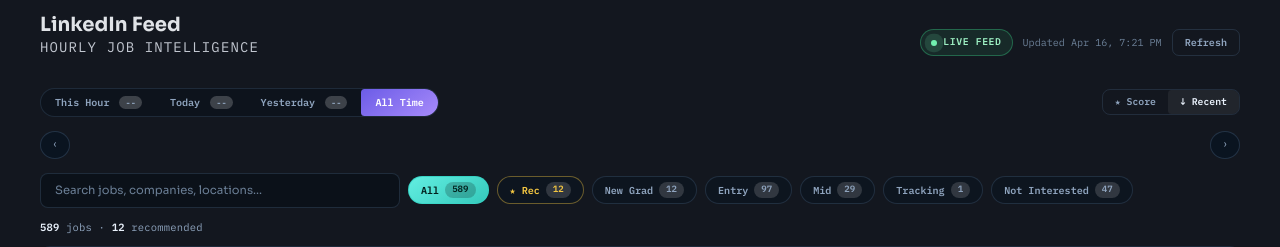
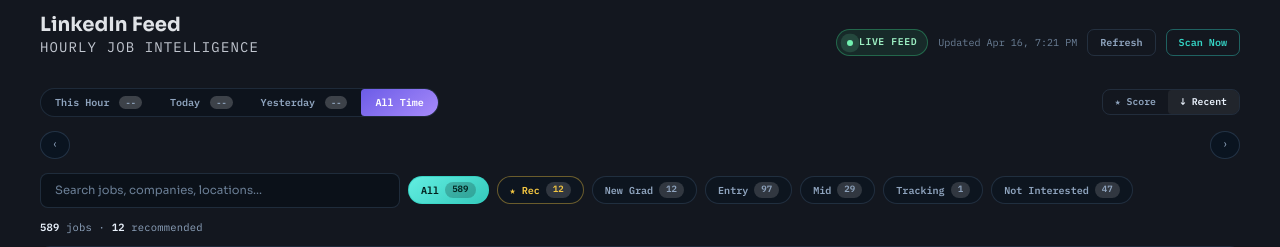
Before and after one commit to kiiriis/JobFlow, a Flask app: page /linkedin in a window 1280 px wide. Shown: the part 49-296 px from the top of the page. Run offline with Flask 3, Linux system fonts and the light colour scheme; data that the repository does not hold is empty; some libraries are stand-ins or nearby versions.

Commit message:
Scan Now button on LinkedIn feed with auto-merge into store
- Added Scan Now button that triggers LinkedIn scan directly from
  the feed page, polls for completion, and auto-refreshes the list
- Scan results now merge into linkedin_jobs.json so new jobs appear
  in the correct time bucket immediately
- Fixed description_preview in web scan from 200 to 2000 chars

Co-Authored-By: Claude Opus 4.6 (1M context) <noreply@anthropic.com>

```diff
--- a/jobflow/web/__init__.py
+++ b/jobflow/web/__init__.py
@@ -621,7 +621,7 @@ def _run_scan(config, platforms, hours, new_only):
                 "competition": filt.competition,
                 "variant": filt.resume_variant,
                 "reason": filt.reason,
-                "description_preview": job.description[:200] if job.description else "",
+                "description_preview": job.description[:2000] if job.description else "",
                 "date_posted": getattr(job, "date_posted", ""),
             })
 
@@ -629,6 +629,19 @@ def _run_scan(config, platforms, hours, new_only):
         config["output_dir"].mkdir(parents=True, exist_ok=True)
         results_path.write_text(json.dumps(output, indent=2))
         scan_state["results"] = output
+
+        # Merge into linkedin_jobs.json so new jobs appear in the feed
+        try:
+            store_path = config["_root"] / "data" / "ci" / "linkedin_jobs.json"
+            store = load_store(store_path)
+            store = merge_scan_results(store, output)
+            store = prune_old_jobs(store)
+            for key in store.get("jobs", {}):
+                store["jobs"][key] = backfill_job(store["jobs"][key])
+            save_store(store_path, store)
+            scan_state["new_jobs"] = len(output)
+        except Exception:
+            pass
 
     except Exception as e:
         scan_state["error"] = str(e)
--- a/jobflow/web/templates/linkedin.html
+++ b/jobflow/web/templates/linkedin.html
@@ -184,6 +184,9 @@ tr.dismissing { opacity:0.3; transition:opacity 300ms; }
 /* Refresh button */
 .li-refresh { display: inline-flex; align-items: center; gap: 5px; padding: 5px 12px; border-radius: 7px; border: 1px solid rgba(70,96,125,0.35); background: transparent; color: #8fa4be; font-size: 0.72rem; font-weight: 600; font-family: "IBM Plex Mono", monospace; cursor: pointer; transition: all 150ms; }
 .li-refresh:hover { border-color: var(--pico-primary); color: #e9f1fb; }
+.li-scan-btn { border-color: rgba(52,211,196,0.4); color: #34d3c4; }
+.li-scan-btn:hover { border-color: #34d3c4; color: #7ef5ea; }
+.li-scan-btn:disabled { opacity: 0.5; cursor: not-allowed; }
 
 /* ── Time Tabs ── */
 .time-bar { display: flex; align-items: center; gap: 12px; margin-bottom: 14px; flex-wrap: wrap; }
@@ -230,6 +233,9 @@ tr.dismissing { opacity:0.3; transition:opacity 300ms; }
                     hx-swap="innerHTML"
                     hx-on::after-request="triggerFilter(); showToast('Refreshed')">
                 Refresh
+            </button>
+            <button class="li-refresh li-scan-btn" onclick="scanNow(this)">
+                Scan Now
             </button>
         </div>
     </div>
@@ -375,6 +381,27 @@ function setTime(val) {
     triggerFilter();
 }
 
+function scanNow(btn) {
+    btn.disabled = true;
+    btn.textContent = 'Scanning...';
+    fetch('/api/scan/trigger', {
+        method: 'POST',
+        headers: {'Content-Type': 'application/x-www-form-urlencoded'},
+        body: 'platform=linkedin&hours=1&new_only=true'
+    }).then(function() {
+        var poll = setInterval(function() {
+            fetch('/api/scan/status').then(function(r) { return r.text(); }).then(function(html) {
+                if (html.indexOf('aria-busy') === -1) {
+                    clearInterval(poll);
+                    btn.disabled = false;
+                    btn.textContent = 'Scan Now';
+                    triggerFilter();
+                    showToast('Scan complete — new jobs loaded');
+                }
+            });
+        }, 3000);
+    });
+}
 function dismissJob(btn, key) {
     var row = btn.closest('tr');
     row.classList.add('dismissing');
```
